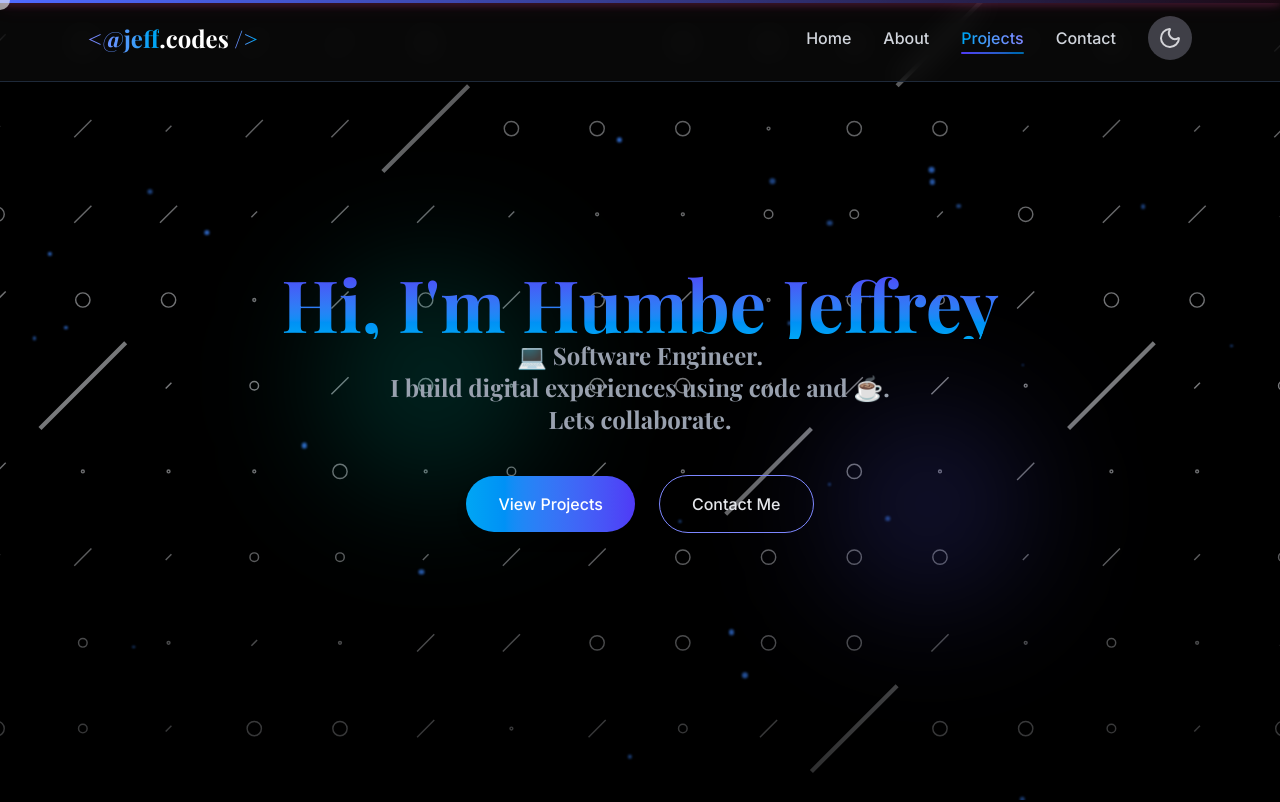
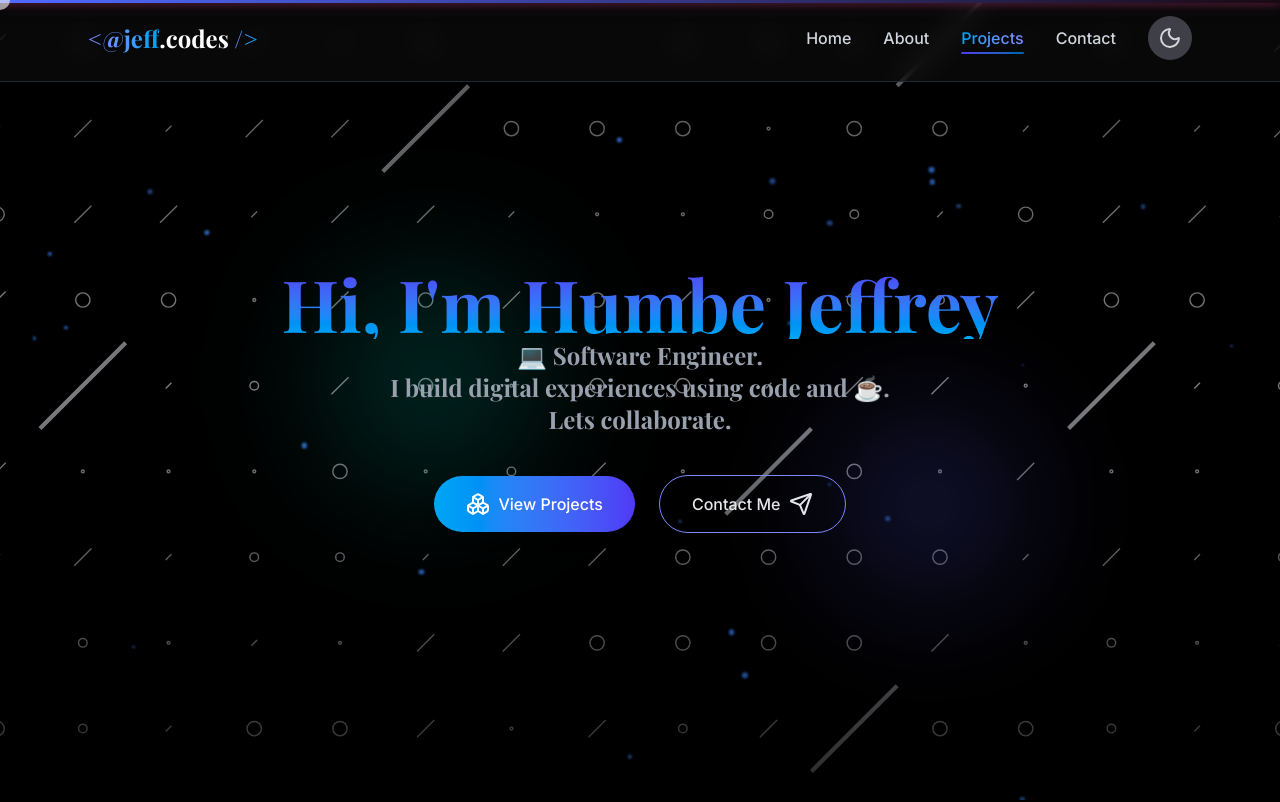
Before and after one commit to humbejeff2116/portfolio, a React app: page / in a window 1280 px wide. Shown: the top 802 px of the page. Built offline with nearby package versions, Linux system fonts and the light colour scheme; the HTML template or start-up script is replaced by a standard one.

Commit message:
add icon to hero buttons

```diff
--- a/src/components/Hero.tsx
+++ b/src/components/Hero.tsx
@@ -4,6 +4,7 @@ import { useRef } from "react";
 import { Link } from "react-router-dom";
 import { useParallaxReveal } from "../hooks/useParallaxReveal";
 import Magnetic from "./Magnetic";
+import { Boxes, Send } from "lucide-react";
 
 
 
@@ -74,7 +75,7 @@ export default function Hero() {
 
                 <motion.h2
                 {...subText}
-                className="text-xl md:text-2xl text-gray-400"
+                className="mt-3 md:mt-0 text-xl md:text-2xl text-gray-400"
                 >
                     💻 Software Engineer.
                     <div>
@@ -92,7 +93,9 @@ export default function Hero() {
                     <Magnetic className="flex justify-center items-center">
                     <Link
                     to="/projects"
-                    className="px-8 py-4 rounded-full bg-gradient-to-r from-sky-500 to-indigo-600 text-white font-medium shadow-lg hover:shadow-xl transition-all">
+                    className="flex items-center justify-center px-8 py-4 rounded-full bg-gradient-to-r from-sky-500 to-indigo-600 text-white font-medium shadow-lg hover:shadow-xl transition-all">
+
+                        <Boxes size={24} className="mr-2"/>
                         View Projects
                     </Link>
                     </Magnetic>
@@ -104,8 +107,9 @@ export default function Hero() {
                         e.preventDefault();
                         scrollToSection('contact')
                     }}
-                    className="px-8 py-4 rounded-full border border-indigo-400 hover:border-white text-gray-200 hover:text-white font-medium transition-all">
+                    className="flex items-center justify-center px-8 py-4 rounded-full border border-indigo-400 hover:border-white text-gray-200 hover:text-white font-medium transition-all">
                         Contact Me
+                        <Send size={24} className="ml-2"/>
                     </Link>
                     </Magnetic>
                 </motion.div>
```
